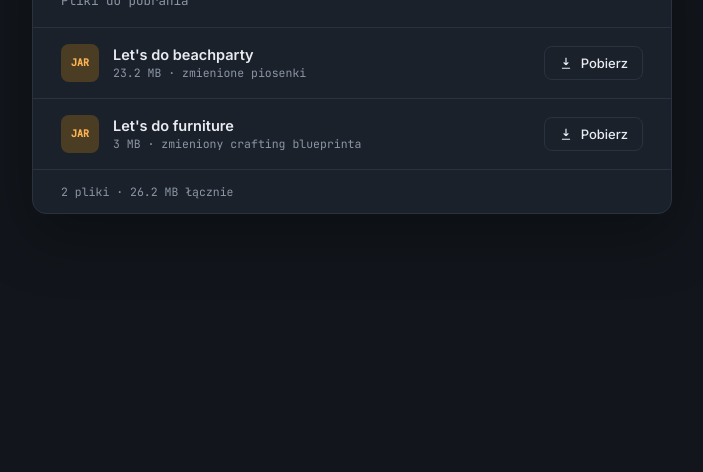
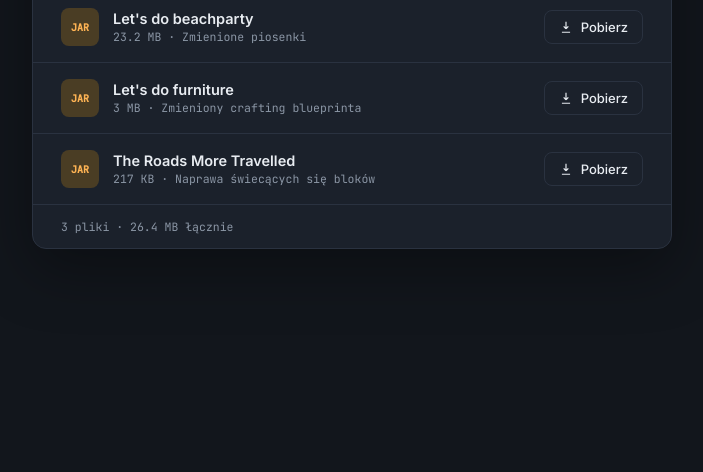
Before and after one commit to TymonZ163/Mody-mc-tymonzz, a plain HTML site: page index.html in a window 1280 px wide. Shown: the part 328-800 px from the top of the page, without its empty margins (288-991 px from the left). Drawn offline with Linux system fonts and the light colour scheme.

Commit message:
Dodanie TRMT

```diff
--- a/index.html
+++ b/index.html
@@ -272,7 +272,7 @@
       <div class="file-icon">JAR</div>
       <div class="file-info">
         <div class="file-name">Let's do beachparty</div>
-        <div class="file-meta">23.2 MB · zmienione piosenki</div>
+        <div class="file-meta">23.2 MB · Zmienione piosenki</div>
       </div>
       <a href="letsdo-beachparty-tymonzz3.jar" class="download-btn">
         <svg viewBox="0 0 24 24" fill="none" stroke="currentColor" stroke-width="2"><path d="M12 3v12m0 0l-4-4m4 4l4-4M5 21h14"/></svg>
@@ -284,7 +284,7 @@
       <div class="file-icon">JAR</div>
       <div class="file-info">
         <div class="file-name">Let's do furniture</div>
-        <div class="file-meta">3 MB · zmieniony crafting blueprinta</div>
+        <div class="file-meta">3 MB · Zmieniony crafting blueprinta</div>
       </div>
       <a href="letsdo-furniture-tymonzz-1.0.5.jar" class="download-btn">
         <svg viewBox="0 0 24 24" fill="none" stroke="currentColor" stroke-width="2"><path d="M12 3v12m0 0l-4-4m4 4l4-4M5 21h14"/></svg>
@@ -292,9 +292,21 @@
       </a>
     </div>
 
+    <div class="file-row">
+      <div class="file-icon">JAR</div>
+      <div class="file-info">
+        <div class="file-name">The Roads More Travelled</div>
+        <div class="file-meta">217 KB · Naprawa świecących się bloków</div>
+      </div>
+      <a href="trmt-3.1-tymonzz-final-ver.jar" class="download-btn">
+        <svg viewBox="0 0 24 24" fill="none" stroke="currentColor" stroke-width="2"><path d="M12 3v12m0 0l-4-4m4 4l4-4M5 21h14"/></svg>
+        Pobierz
+      </a>
+    </div>
+
   </div>
 
-  <div class="panel-footer">2 pliki · 26.2 MB łącznie</div>
+  <div class="panel-footer">3 pliki · 26.4 MB łącznie</div>
 </div>
 
 </body>
```
Also changed, not shown: 1 other file.
